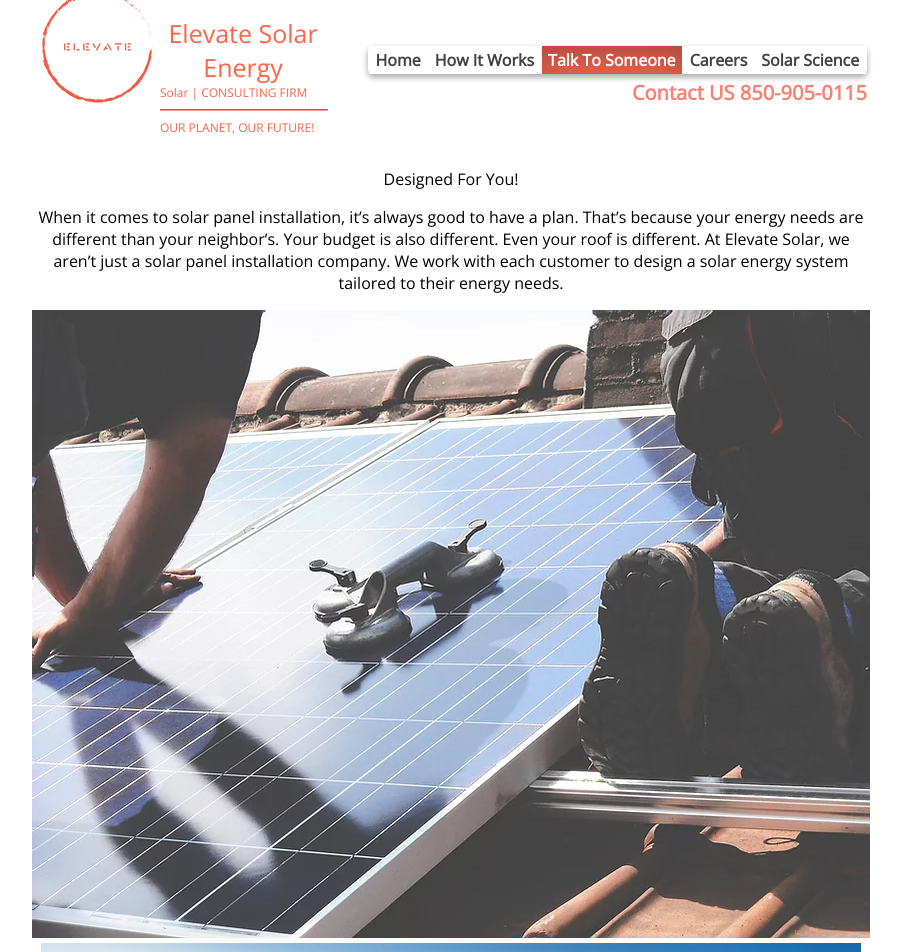
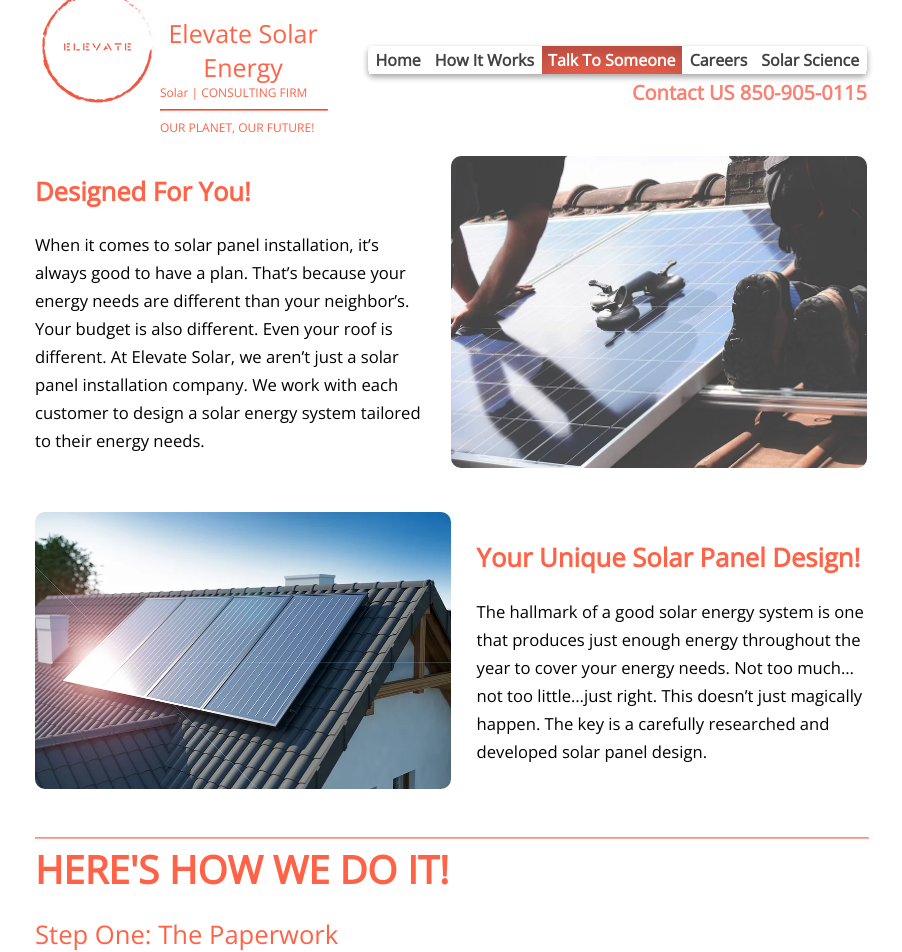
Before and after one commit to AmmonBurgi/elevate-solar, a React (Create React App) app: page /#/talk in a window 1280 px wide. Shown: the top 952 px of the page, without its empty margins (189-1091 px from the left). Built offline with nearby package versions, Linux system fonts and the light colour scheme.

Commit message:
talk-component text

```diff
--- a/src/Components/Talk/Talk.js
+++ b/src/Components/Talk/Talk.js
@@ -8,24 +8,31 @@ function Talk(){
     return (
         <div className='talk-component'>
             <div className='talk-top-section'>
-                <div>
-                    <nav>
-                        <p>Designed For You!</p>
+                <div className='talk-top-first'>
+                    <nav className='talk-first-text'>
+                        <p id='talk-first-last-title'>Designed For You!</p>
                         <p>When it comes to solar panel installation, it’s always good to have a plan. That’s because your energy needs are different than your neighbor’s. Your budget is also different. Even your roof is different. At Elevate Solar, we aren’t just a solar panel installation company. We work with each customer to design a solar energy system tailored to their energy needs.</p>
                     </nav>
                     <img src={solarInstal} alt='Solar-Panel-Installation' />
                 </div>
-                <div>
+                <div className='talk-top-last'>
                     <img src={solarPanels} alt='Solar-Panels' />
-                    <nav>
-                        <p>Your Unique Solar Panel Design!</p>
+                    <nav className='talk-last-text'>
+                        <p id='talk-first-last-title'>Your Unique Solar Panel Design!</p>
                         <p>The hallmark of a good solar energy system is one that produces just enough energy throughout the year to cover your energy needs. Not too much…not too little…just right. This doesn’t just magically happen. The key is a carefully researched and developed solar panel design.</p>
                     </nav>
                 </div>
                 <hr></hr>
-                <div>
-
-                </div>
+                <section className='talk-top-text-section'>
+                    <p id='talk-text-section-title'>Here's how we do it!</p>
+                    <p id='talk-text-subtitle'>Step One: The Paperwork</p>
+                    <p>When you contact Elevate Solar and express interest in working with a solar panel installation company, the first thing we want to know is your average monthly energy usage. This number will help us determine how many solar panels you need to create that same amount of energy each month. Don’t worry if you have no clue how much energy you use each month – most homeowner don’t. In reality, your usage will fluctuate throughout the year, usually spiking in the summer months as the air conditioning is put to good use.</p>
+                    <p>To determine your energy use, we will ask you to send us a copy of your most recent utility bill, which should include a summary of energy usage for the past 12 months. This will give us a good idea of your average monthly energy usage and whether your utility company bills at tiered rates.</p>
+                    <p id='talk-text-subtitle'>Step Two: The Consultation</p>
+                    <p>Your energy usage is only one piece of the puzzle that will help our solar technicians design your personalized solar panel array. We also want to know about you. During your consultation, we will help you determine your budget and ask you about any plans for the future. Using that information our energy technician will design your personalized solar panel system and get your approval right then and there. This process allows us to speed up the solar panel installation, letting you see your savings sooner.</p>
+                    <p id='talk-text-subtitle'>Step Three: Site Assessment</p>
+                    <p>Every home and roof is unique, and a big part of crafting your solar panel design has to do with  understanding your property. Elevate Solar will send an energy technician to your home to assess your roof. The technician will make sure your roof is in good enough condition for the panels, determine the best areas of the roof that receives the most sun, and determine if things like trees are creating shade,  which could lower the efficiency of your panels.</p>
+                </section>
             </div>
             <div className='talk-quote-form'>
 
--- a/src/Components/Talk/talk.css
+++ b/src/Components/Talk/talk.css
@@ -4,3 +4,64 @@
     align-items: center;
     width: 100%;
 }
+.talk-component hr{
+    width: 100%;
+    border-color: rgba(255, 99, 71, 0.508);
+}
+.talk-top-first{
+    display: flex;
+    width: 100%;
+    text-align: left;
+    margin-bottom: 5vh;
+    align-items: center;
+}
+.talk-top-first img{
+    width: 50%;
+    height: auto;
+    margin-left: 2vw;
+    border-radius: 10px;
+}
+.talk-top-last{
+    display: flex;
+    width: 100%;
+    text-align: left;
+    align-items: center;
+    margin-bottom: 6vh;
+}
+.talk-top-last img{
+    width: 50%;
+    height: auto;
+    margin-right: 2vw;
+    border-radius: 10px;
+}
+.talk-first-text p{
+    font-size: 1.3vw;
+    line-height: 3.5vh;
+}
+.talk-last-text p{
+    font-size: 1.3vw;
+    line-height: 3.5vh;
+}
+#talk-first-last-title{
+    font-size: 2vw;
+    color: tomato;
+    font-weight: bold;
+}
+
+.talk-top-text-section p{
+    font-size: 1vw;
+    line-height: 3.5vh;
+    text-align: left;
+}
+#talk-text-section-title{
+    font-size: 3vw;
+    margin-top: 2vh;
+    font-weight: bold;
+    color: tomato;
+    text-transform: uppercase;
+}
+#talk-text-subtitle{
+    font-size: 2vw;
+    color: tomato;
+    margin-bottom: 2vh;
+}
```
Also changed, not shown: 1 other file (tests, documents, lock files or other folders).
